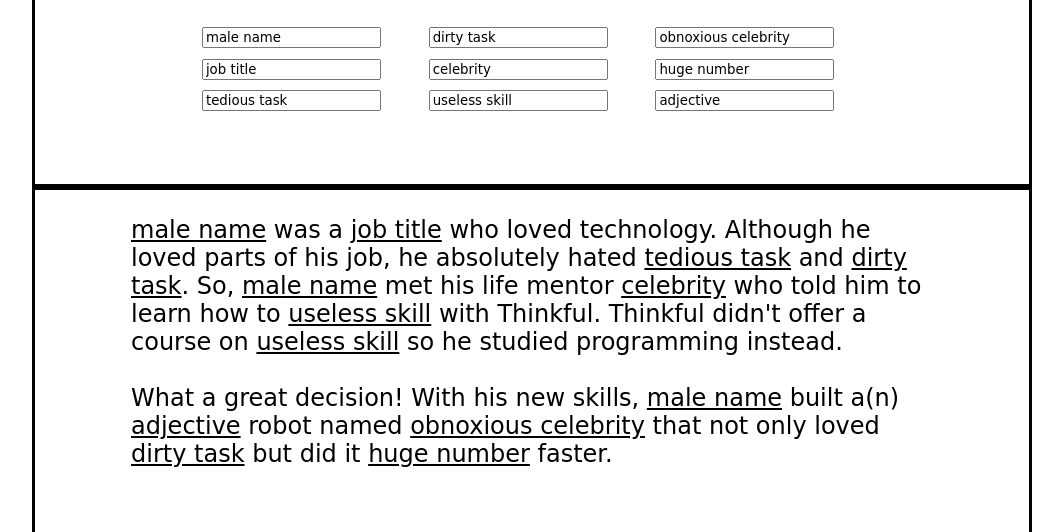
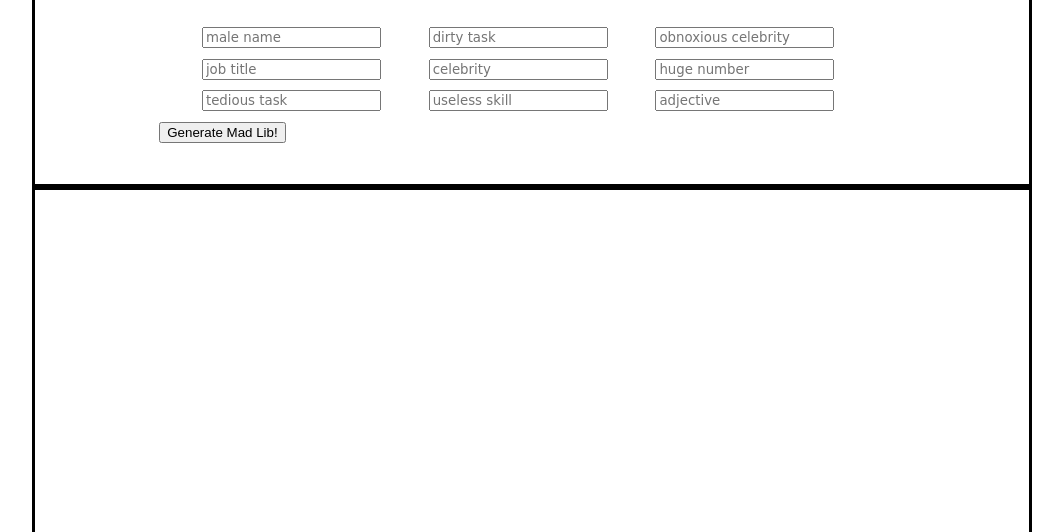
Before and after one commit to nikthequik/mad-lib, a website: page index.html in a window 1280 px wide. Shown: the part 268-800 px from the top of the page, without its empty margins (108-1171 px from the left). Drawn offline with nearby package versions, Linux system fonts and the light colour scheme.

Commit message:
start adding form and validation

```diff
--- a/index.html
+++ b/index.html
@@ -16,23 +16,26 @@
 	<section class="setup">
 		<h1>Provide the following words:</h1>
 		<div class="inputs">
-			<input type="text" ng-model="vm.male_name">
-			<input type="text" ng-model="vm.dirty_task">
-			<input type="text" ng-model="vm.obnoxious_celebrity"><br>
-			<input type="text" ng-model="vm.job_title">
-			<input type="text" ng-model="vm.celebrity">
-			<input type="text" ng-model="vm.huge_number"><br>
-			<input type="text" ng-model="vm.tedious_task">
-			<input type="text" ng-model="vm.useless_skill">
-			<input type="text" ng-model="vm.adjective">
+			<form name="madForm">
+				<input type="text" ng-model="vm.male_name" placeholder="male name">
+				<input type="text" ng-model="vm.dirty_task" placeholder="dirty task">
+				<input type="text" ng-model="vm.obnoxious_celebrity" placeholder="obnoxious celebrity"><br>
+				<input type="text" ng-model="vm.job_title" placeholder="job title">
+				<input type="text" ng-model="vm.celebrity" placeholder="celebrity">
+				<input type="number" ng-model="vm.huge_number" placeholder="huge number"><br>
+				<input type="text" ng-model="vm.tedious_task" placeholder="tedious task">
+				<input type="text" ng-model="vm.useless_skill" placeholder="useless skill">
+				<input type="text" ng-model="vm.adjective" placeholder="adjective">
+				<button type="submit">Generate Mad Lib!</button>
+			</form>
 		</div>
 	</section>
 	<section class="story">
-		<p><span class="output">{{vm.male_name}}</span> was a <span class="output">{{vm.job_title}}</span> who loved technology.  Although he loved parts of his job, he absolutely hated <span class="output">{{vm.tedious_task}}</span> and <span class="output">{{vm.dirty_task}}</span>. So, <span class="output">{{vm.male_name}}</span> met his life mentor <span class="output">{{vm.celebrity}}</span> who told him to learn how to <span class="output">{{vm.useless_skill}}</span> with Thinkful. Thinkful didn't offer a course on <span class="output">{{vm.useless_skill}}</span> so he studied programming instead. <br><br>
+		<p ng-if="submitted"><span class="output">{{vm.male_name}}</span> was a <span class="output">{{vm.job_title}}</span> who loved technology.  Although he loved parts of his job, he absolutely hated <span class="output">{{vm.tedious_task}}</span> and <span class="output">{{vm.dirty_task}}</span>. So, <span class="output">{{vm.male_name}}</span> met his life mentor <span class="output">{{vm.celebrity}}</span> who told him to learn how to <span class="output">{{vm.useless_skill}}</span> with Thinkful. Thinkful didn't offer a course on <span class="output">{{vm.useless_skill}}</span> so he studied programming instead. <br><br>
 		What a great decision! With his new skills, <span class="output">{{vm.male_name}}</span> built a(n) <span class="output">{{vm.adjective}}</span> robot named <span class="output">{{vm.obnoxious_celebrity}}</span> that not only loved <span class="output">{{vm.dirty_task}}</span> but did it <span class="output">{{vm.huge_number}}</span> faster.
 		</p>
 	</section>
-	<script src="node_modules/angular/angular.min.js"></script>
+	<script src="https://ajax.googleapis.com/ajax/libs/angularjs/1.5.6/angular.min.js"></script>
 	<script src="js/app.js"></script>
 </body>
 </html>
--- a/js/app.js
+++ b/js/app.js
@@ -1,14 +1,5 @@
 angular.module('madLib',[])
 .controller('MyCtrl', function($scope){
 	var vm = this;
-	vm.male_name='male name';
-	vm.dirty_task='dirty task';
-	vm.obnoxious_celebrity='obnoxious celebrity';
-	vm.job_title='job title';
-	vm.celebrity='celebrity';
-	vm.huge_number='huge number';
-	vm.tedious_task='tedious task';
-	vm.useless_skill='useless skill';
-	vm.adjective='adjective';
-	vm.gender='male';
+
 });
```
